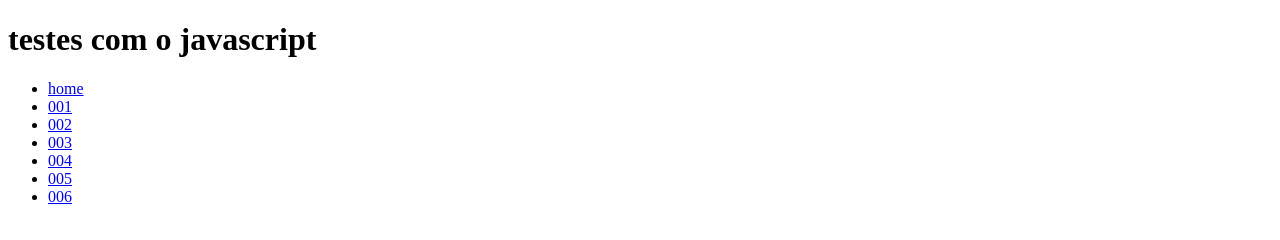
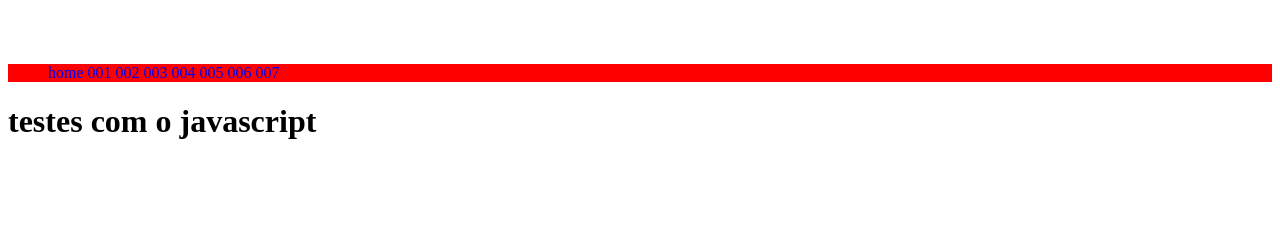
Before and after one commit to Thiagoncalvs/first-repository, a plain HTML site: page teste01/index.html in a window 1280 px wide. Drawn offline with Linux system fonts and the light colour scheme.

Commit message:
add alet 14mai21

```diff
--- /dev/null
+++ b/teste01/css/styleindex.css
@@ -0,0 +1,32 @@
+div#grid-conteiner{
+    display: grid;
+    grid-template-areas: 'header''body''footer';
+    grid-gap: 10px;
+    padding: 10px;
+}
+/*Configuração Cabeça*/
+header#cabeca{
+    background: red;
+    grid-area: header;
+}
+/*Configuração menu*/
+div#menumain{
+
+}
+#menumain li{
+    list-style: none;
+    display: inline;
+}
+#menumain li a{
+    text-decoration: none;
+}
+/*Configuração corpo*/
+section#corpo{
+    background: blue;
+    grid-area: body;
+}
+/*Configuração rodape*/
+footer#rodape{
+    background: green;
+    grid-area: footer;
+}
--- a/teste01/index.html
+++ b/teste01/index.html
@@ -4,10 +4,13 @@
     <meta charset="UTF-8">
     <meta http-equiv="X-UA-Compatible" content="IE=edge">
     <meta name="viewport" content="width=device-width, initial-scale=1.0">
+    <link rel="stylesheet" href="css/styleindex.css">
     <title>TesteJavaScript</title>
 </head>
 <body>
-    <h1>testes com o javascript</h1>
+    <div id="grid-conteiner"></div>
+    <header id="cabeca">
+        <div id="menumain">
             <ul>
                 <li><a href="file:///home/thiago-s-goncalves/Documents/ThiagoncalvsPC/first-repository/teste01/index.html">home</a></li>
                 <li><a href="file:///home/thiago-s-goncalves/Documents/ThiagoncalvsPC/first-repository/teste01/ex001.html">001</a></li>
@@ -16,6 +19,16 @@
                 <li><a href="file:///home/thiago-s-goncalves/Documents/ThiagoncalvsPC/first-repository/teste01/ex004.html">004</a></li>
                 <li><a href="file:///home/thiago-s-goncalves/Documents/ThiagoncalvsPC/first-repository/teste01/ex005.html">005</a></li>
                 <li><a href="file:///home/thiago-s-goncalves/Documents/ThiagoncalvsPC/first-repository/teste01/ex006.html">006</a></li>
+                <li><a href="file:///home/thiago-s-goncalves/Documents/ThiagoncalvsPC/first-repository/teste01/ex007.html">007</a></li>
             </ul>
+        </div>
+    </header>
+    <section id="corpo">
+
+    </section>
+    <footer id="rodape">
+
+    </footer>
+    <h1>testes com o javascript</h1>
 </body>
 </html>
```
Also changed, not shown: teste01/ex001.html (+1 -0 lines), teste01/ex002.html (+1 -0 lines), teste01/ex003.html (+1 -0 lines), teste01/ex004.html (+1 -0 lines), teste01/ex005.html (+1 -0 lines), teste01/ex006.html (+1 -0 lines), teste01/ex007.html (+10 -0 lines). Lines whose indentation alone changed are shown as unchanged.
